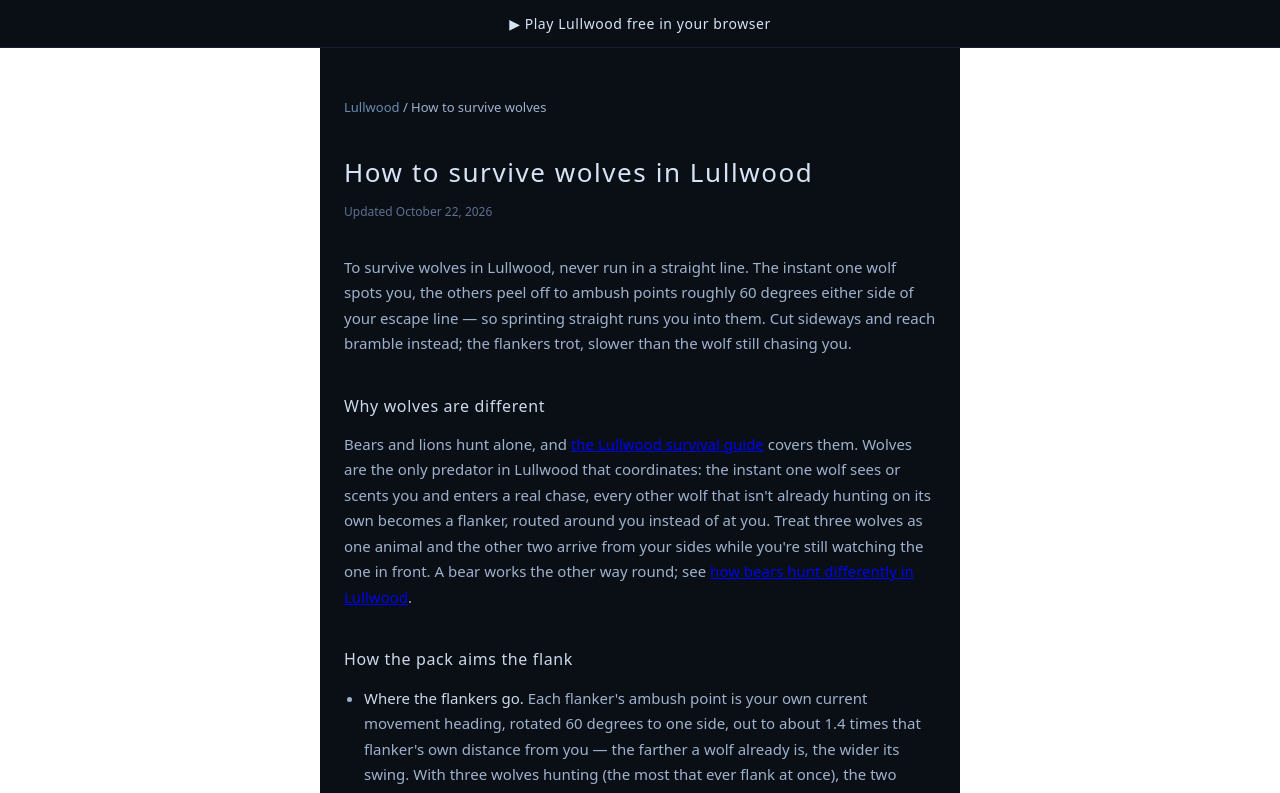
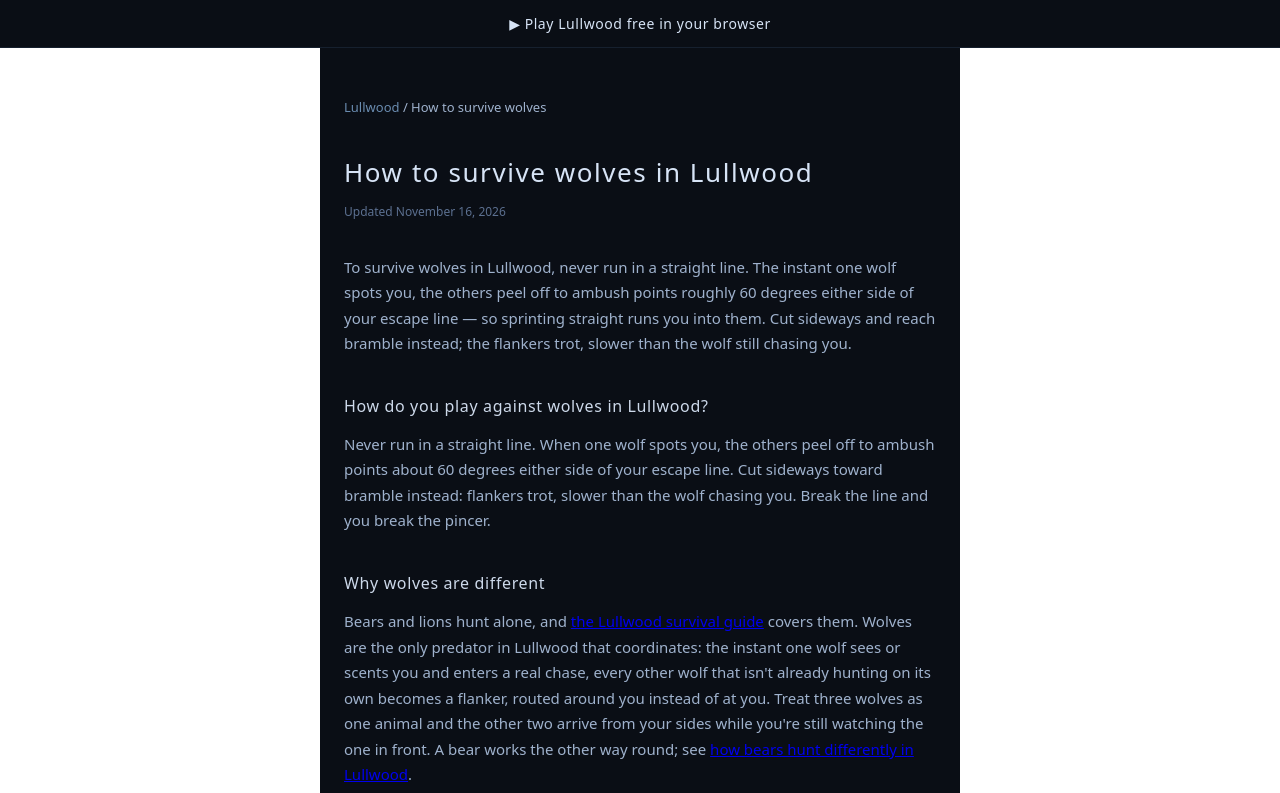
Before and after one commit to DadonStyle/LULLWOOD, a Next.js app: page /guides/wolves in a window 1280 px wide. Shown: the top 793 px of the page. Built offline with nearby package versions, Linux system fonts and the light colour scheme.

Commit message:
LUL-6470: answer-first H2 on /guides/wolves (S-110 control)

```diff
--- a/app/guides/wolves/page.tsx
+++ b/app/guides/wolves/page.tsx
@@ -16,7 +16,7 @@ const TITLE = "How to Survive Wolves in Lullwood: the Pack Flank Guide";
 const DESCRIPTION =
   "How to survive wolves in Lullwood: the pack flanks 60° off your line while a Beacon Hunter reads the wind. Real distances, timings and how to break both.";
 const PUBLISHED = "2026-10-22";
-const MODIFIED = "2026-10-22";
+const MODIFIED = "2026-11-16";
 const PAGE_URL = `${SITE_URL}/guides/wolves`;
 // Same text as app/opengraph-image.alt.txt / twitter-image.alt.txt.
 const SOCIAL_IMAGE_ALT = "Lullwood: a glowing child alone in a foggy night forest, first-person browser horror game";
@@ -88,7 +88,7 @@ export default function WolvesGuidePage() {
         <article>
           <header>
             <h1>How to survive wolves in Lullwood</h1>
-            <time dateTime={MODIFIED}>Updated October 22, 2026</time>
+            <time dateTime={MODIFIED}>Updated November 16, 2026</time>
           </header>
           <div className="devlog-body">
             <p>
@@ -98,6 +98,15 @@ export default function WolvesGuidePage() {
               sprinting straight runs you into them. Cut sideways and reach
               bramble instead; the flankers trot, slower than the wolf still
               chasing you.
+            </p>
+
+            <h2>How do you play against wolves in Lullwood?</h2>
+            <p>
+              Never run in a straight line. When one wolf spots you, the others
+              peel off to ambush points about 60 degrees either side of your
+              escape line. Cut sideways toward bramble instead: flankers trot,
+              slower than the wolf chasing you. Break the line and you break
+              the pincer.
             </p>
 
             <h2>Why wolves are different</h2>
```
